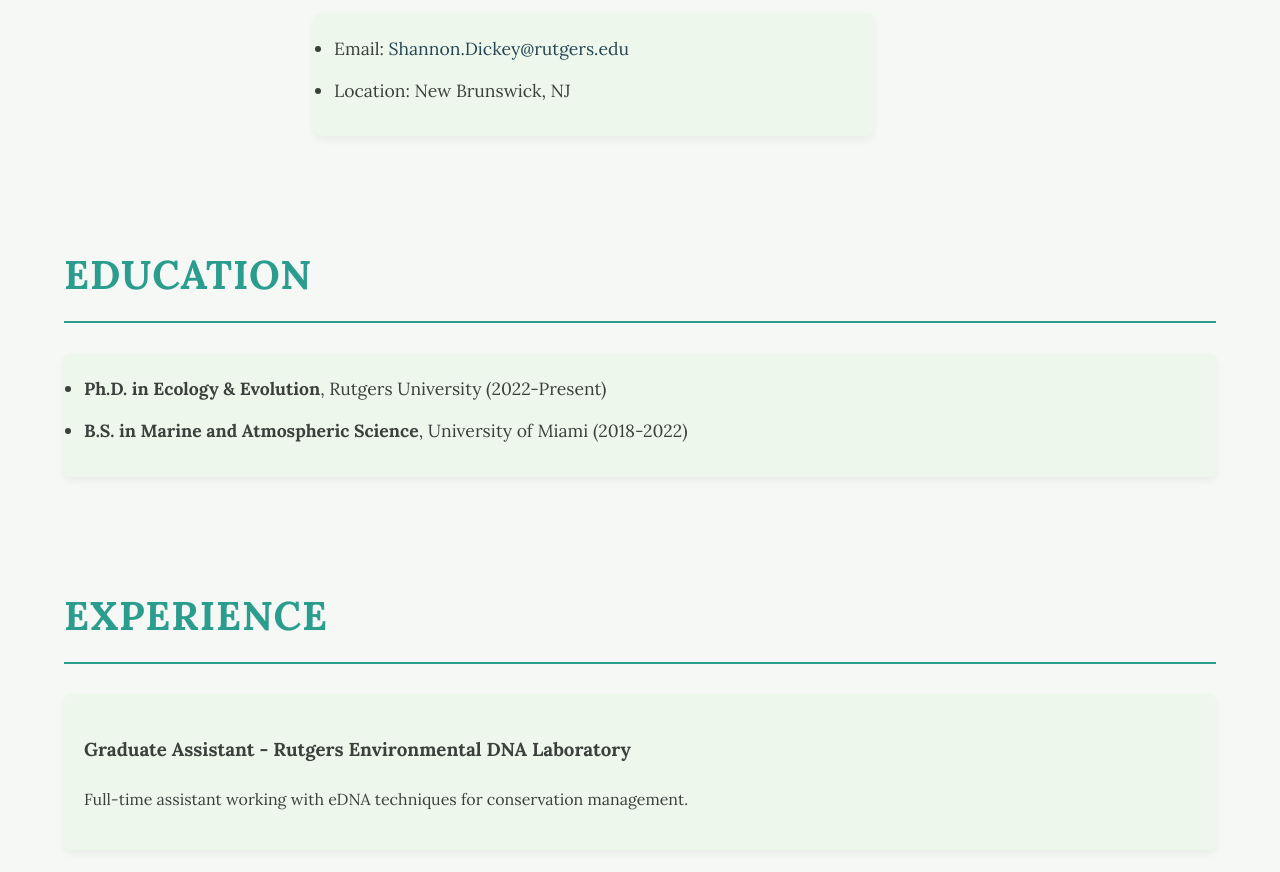
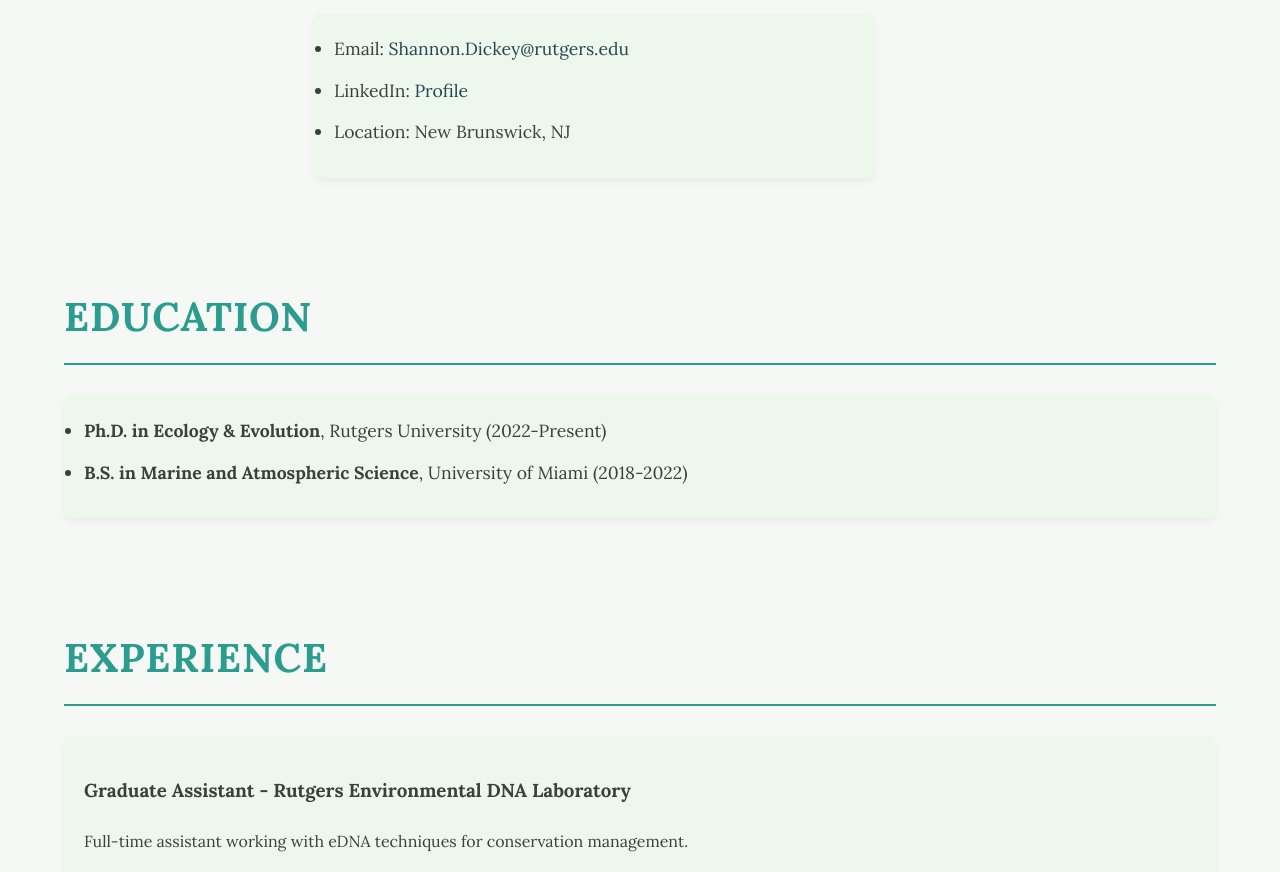
Before and after one commit to cne27/ShannonPersonal, a plain HTML site: page docs/index.html in a window 1280 px wide. Shown: the part 953-1825 px from the top of the page. Drawn offline with Linux system fonts and the light colour scheme.

Commit message:
Add LinkedIn profile link to website

```diff
--- a/docs/index.html
+++ b/docs/index.html
@@ -109,6 +109,15 @@
                     Email:
                     <a href="mailto:Shannon.Dickey@rutgers.edu"
                       >Shannon.Dickey@rutgers.edu</a
+                    >
+                  </li>
+                  <li>
+                    LinkedIn:
+                    <a
+                      href="https://www.linkedin.com/in/shannon-dickey-new-jersey/"
+                      target="_blank"
+                      rel="noopener noreferrer"
+                      >Profile</a
                     >
                   </li>
                   <li>Location: New Brunswick, NJ</li>
```
Lines whose indentation alone changed are shown as unchanged.
